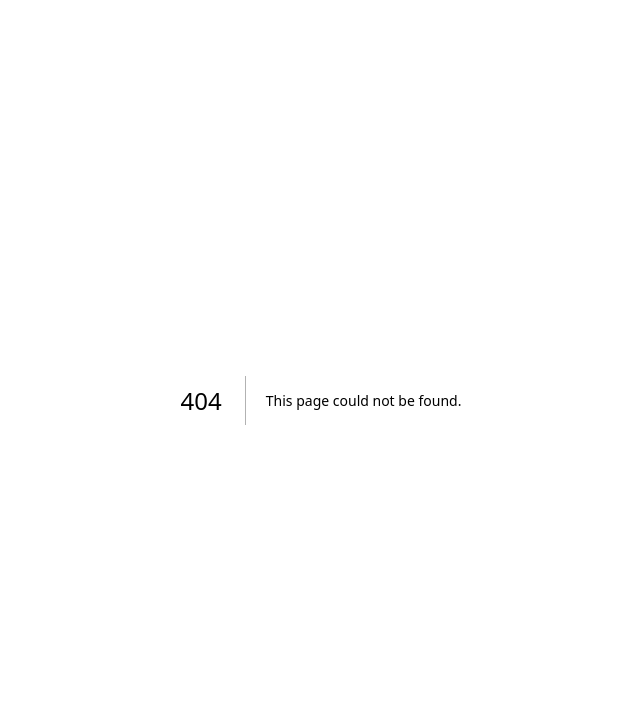
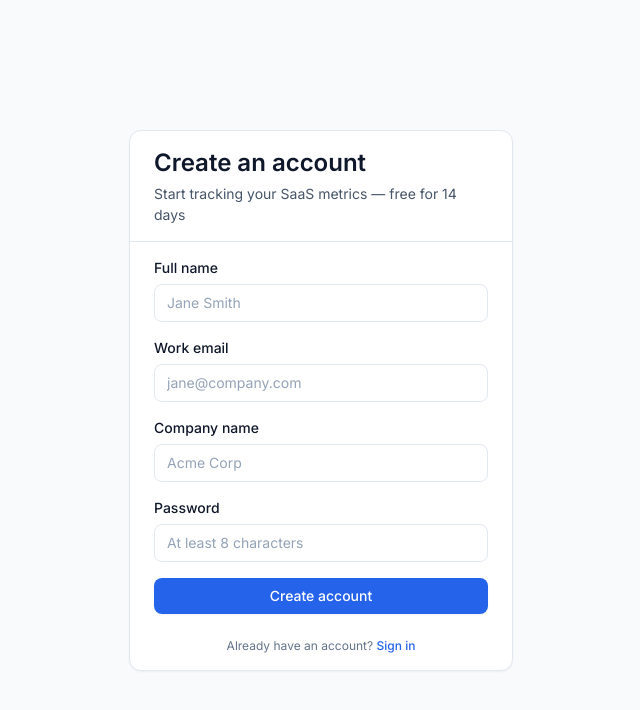
Before and after one commit to nholitsyn-hash/SaaSDashboard, a Next.js app: page /register in a window 1280 px wide. Before the commit this address had no page. Shown: the top 710 px of the page, without its empty margins (319-959 px from the left). Built offline with nearby package versions, Linux system fonts and the light colour scheme; no server answers.

Commit message:
Register flow (form + API route + Auth.js Credentials register)

```diff
--- /dev/null
+++ b/src/app/register/page.tsx
@@ -0,0 +1,14 @@
+import { RegisterForm } from "@/features/auth";
+
+/**
+ * Register page — composes the RegisterForm feature.
+ * Public per `proxy.ts`'s PUBLIC_ROUTES list (logged-in users get
+ * redirected to /dashboard automatically).
+ */
+export default function RegisterPage() {
+  return (
+    <main className="flex min-h-screen items-center justify-center bg-bg-base px-4 py-10">
+      <RegisterForm />
+    </main>
+  );
+}
--- /dev/null
+++ b/src/features/auth/api/register-action.ts
@@ -0,0 +1,121 @@
+"use server";
+
+import bcrypt from "bcryptjs";
+import { AuthError } from "next-auth";
+import { signIn } from "@/shared/api/auth";
+import { db } from "@/shared/api/db";
+import { registerSchema } from "../model/register-schema";
+
+/**
+ * Server Action for credentials registration.
+ *
+ * WHY a Server Action (not REST):
+ *   Same reasoning as `login-action`: native to Next 16, no API route
+ *   needed, automatic CSRF, can be called directly from `<form action>`.
+ *
+ * WHY user + org + membership in a transaction:
+ *   These three writes are inseparable — partial state (a User without
+ *   a Membership) is broken. `db.$transaction` rolls all three back if
+ *   any single insert fails.
+ *
+ * WHY a slug-collision retry loop:
+ *   `Organization.slug` is unique. Two users registering "Acme Corp" at
+ *   the same time would conflict. We slugify, then on collision append
+ *   a random 4-digit suffix. 5 retries is generous; production-grade
+ *   would use cuid-based slugs but those read worse in URLs.
+ *
+ * WHY auto-signIn after create:
+ *   Prevents the "register, then have to type credentials again" friction.
+ *   `signIn` throws NEXT_REDIRECT on success — we let that propagate so
+ *   Next.js handles the redirect to /dashboard.
+ */
+export async function registerAction(
+  formData: FormData
+): Promise<{ error?: string }> {
+  const raw = {
+    name: formData.get("name"),
+    email: formData.get("email"),
+    password: formData.get("password"),
+    companyName: formData.get("companyName"),
+  };
+
+  const parsed = registerSchema.safeParse(raw);
+  if (!parsed.success) {
+    return { error: parsed.error.issues[0].message };
+  }
+
+  const { name, email, password, companyName } = parsed.data;
+
+  // Check email uniqueness BEFORE the transaction so we return a clean
+  // error, not a Prisma constraint violation.
+  const existing = await db.user.findUnique({ where: { email } });
+  if (existing) {
+    return {
+      error: "An account with this email already exists. Try signing in.",
+    };
+  }
+
+  // Generate a unique organization slug.
+  let slug = slugify(companyName);
+  for (let attempt = 0; attempt < 5; attempt++) {
+    const collision = await db.organization.findUnique({ where: { slug } });
+    if (!collision) break;
+    slug = `${slugify(companyName)}-${randomSuffix()}`;
+    if (attempt === 4) {
+      return {
+        error: "Could not provision your workspace. Please try again.",
+      };
+    }
+  }
+
+  const passwordHash = await bcrypt.hash(password, 12);
+
+  await db.$transaction(async (tx) => {
+    const user = await tx.user.create({
+      data: { email, name, passwordHash },
+    });
+    const org = await tx.organization.create({
+      data: { name: companyName, slug },
+    });
+    await tx.membership.create({
+      data: {
+        userId: user.id,
+        organizationId: org.id,
+        role: "super_admin",
+      },
+    });
+  });
+
+  try {
+    await signIn("credentials", {
+      email,
+      password,
+      redirectTo: "/dashboard",
+    });
+    return {};
+  } catch (error) {
+    if (error instanceof AuthError) {
+      return {
+        error:
+          "Account created. Please sign in with your credentials.",
+      };
+    }
+    // NEXT_REDIRECT — propagate so the framework handles redirect.
+    throw error;
+  }
+}
+
+function slugify(value: string): string {
+  return (
+    value
+      .toLowerCase()
+      .trim()
+      .replace(/[^a-z0-9]+/g, "-")
+      .replace(/^-+|-+$/g, "")
+      .slice(0, 40) || "workspace"
+  );
+}
+
+function randomSuffix(): string {
+  return Math.floor(1000 + Math.random() * 9000).toString();
+}
--- a/src/features/auth/index.ts
+++ b/src/features/auth/index.ts
@@ -1,3 +1,7 @@
 export { LoginForm } from "./ui/LoginForm";
 export { loginAction } from "./api/login-action";
 export { loginSchema, type LoginFormData } from "./model/login-schema";
+
+export { RegisterForm } from "./ui/RegisterForm";
+export { registerAction } from "./api/register-action";
+export { registerSchema, type RegisterFormData } from "./model/register-schema";
--- /dev/null
+++ b/src/features/auth/model/register-schema.ts
@@ -0,0 +1,38 @@
+import { z } from "zod";
+
+/**
+ * Register form validation schema.
+ *
+ * WHY shared between client + server:
+ *   The same schema runs in the form (Zod-friendly UX errors) and in
+ *   the Server Action (authoritative validation that can't be bypassed).
+ *   Defense in depth at every boundary.
+ *
+ * WHY companyName at signup:
+ *   We're multi-tenant — every user is a member of an Organization.
+ *   On register, we create a new Organization for them and make them
+ *   its super_admin. Asking for companyName at signup mirrors how real
+ *   B2B SaaS onboards (Linear, Stripe, etc.) and saves a follow-up step.
+ */
+export const registerSchema = z.object({
+  name: z
+    .string()
+    .trim()
+    .min(2, "Name must be at least 2 characters")
+    .max(100, "Name is too long"),
+  email: z
+    .string()
+    .min(1, "Email is required")
+    .email("Enter a valid email address"),
+  password: z
+    .string()
+    .min(8, "Password must be at least 8 characters")
+    .max(100, "Password is too long"),
+  companyName: z
+    .string()
+    .trim()
+    .min(2, "Company name must be at least 2 characters")
+    .max(100, "Company name is too long"),
+});
+
+export type RegisterFormData = z.infer<typeof registerSchema>;
--- a/src/features/auth/ui/LoginForm.tsx
+++ b/src/features/auth/ui/LoginForm.tsx
@@ -1,5 +1,6 @@
 "use client";
 
+import Link from "next/link";
 import { useActionState } from "react";
 import { Card, Input, Button, Typography } from "@/shared/ui";
 import { loginAction } from "../api/login-action";
@@ -69,6 +70,16 @@ export function LoginForm() {
           >
             {isPending ? "Signing in..." : "Sign in"}
           </Button>
+
+          <p className="pt-2 text-center text-xs text-text-tertiary">
+            Don&apos;t have an account?{" "}
+            <Link
+              href="/register"
+              className="font-medium text-primary-text hover:underline"
+            >
+              Sign up
+            </Link>
+          </p>
         </form>
       </Card.Body>
     </Card>
--- /dev/null
+++ b/src/features/auth/ui/RegisterForm.tsx
@@ -0,0 +1,100 @@
+"use client";
+
+import Link from "next/link";
+import { useActionState } from "react";
+import { Card, Input, Button, Typography } from "@/shared/ui";
+import { registerAction } from "../api/register-action";
+
+/**
+ * RegisterForm — credentials registration.
+ *
+ * WHY mirrors LoginForm structure:
+ *   `useActionState` + `<form action={...}>` is the React 19 pattern
+ *   for Server Actions. Login already follows it; staying consistent
+ *   means anyone reading either form recognizes the shape immediately.
+ *
+ * WHY autoComplete hints:
+ *   Browsers + password managers trust these tokens to fill the right
+ *   fields and offer to save the new credential. `autoComplete="new-password"`
+ *   specifically signals "this is a registration, not a login" — most
+ *   managers will offer to generate a strong password.
+ */
+export function RegisterForm() {
+  const [state, formAction, isPending] = useActionState(
+    (_prev: { error?: string }, formData: FormData) => registerAction(formData),
+    {}
+  );
+
+  return (
+    <Card className="w-full max-w-sm">
+      <Card.Header>
+        <Typography variant="h3">Create an account</Typography>
+        <Typography variant="body-sm" className="mt-1">
+          Start tracking your SaaS metrics — free for 14 days
+        </Typography>
+      </Card.Header>
+      <Card.Body>
+        <form action={formAction} className="space-y-4">
+          {state.error && (
+            <div
+              role="alert"
+              className="rounded-lg bg-danger-subtle px-3 py-2"
+            >
+              <Typography variant="body-sm" className="text-danger-text">
+                {state.error}
+              </Typography>
+            </div>
+          )}
+
+          <Input
+            name="name"
+            label="Full name"
+            placeholder="Jane Smith"
+            autoComplete="name"
+            required
+          />
+
+          <Input
+            name="email"
+            label="Work email"
+            type="email"
+            placeholder="jane@company.com"
+            autoComplete="email"
+            required
+          />
+
+          <Input
+            name="companyName"
+            label="Company name"
+            placeholder="Acme Corp"
+            autoComplete="organization"
+            required
+          />
+
+          <Input
+            name="password"
+            label="Password"
+            type="password"
+            placeholder="At least 8 characters"
+            autoComplete="new-password"
+            required
+          />
+
+          <Button type="submit" className="w-full" disabled={isPending}>
+            {isPending ? "Creating account..." : "Create account"}
+          </Button>
+
+          <p className="pt-2 text-center text-xs text-text-tertiary">
+            Already have an account?{" "}
+            <Link
+              href="/login"
+              className="font-medium text-primary-text hover:underline"
+            >
+              Sign in
+            </Link>
+          </p>
+        </form>
+      </Card.Body>
+    </Card>
+  );
+}
```
